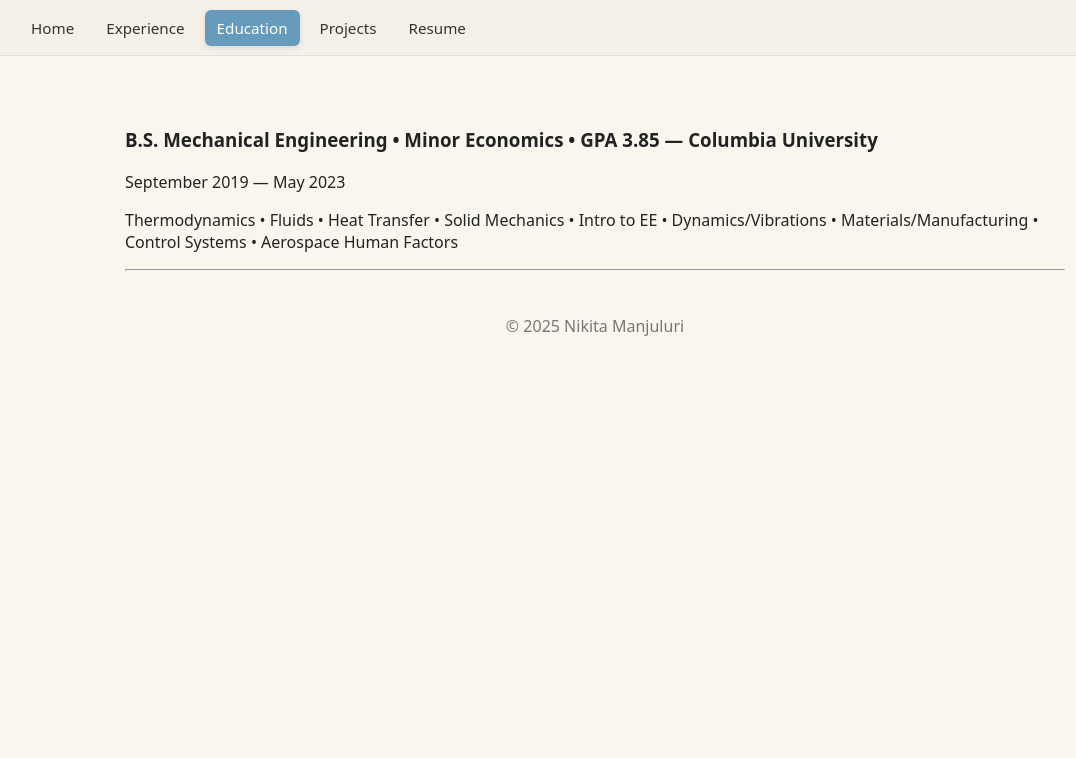
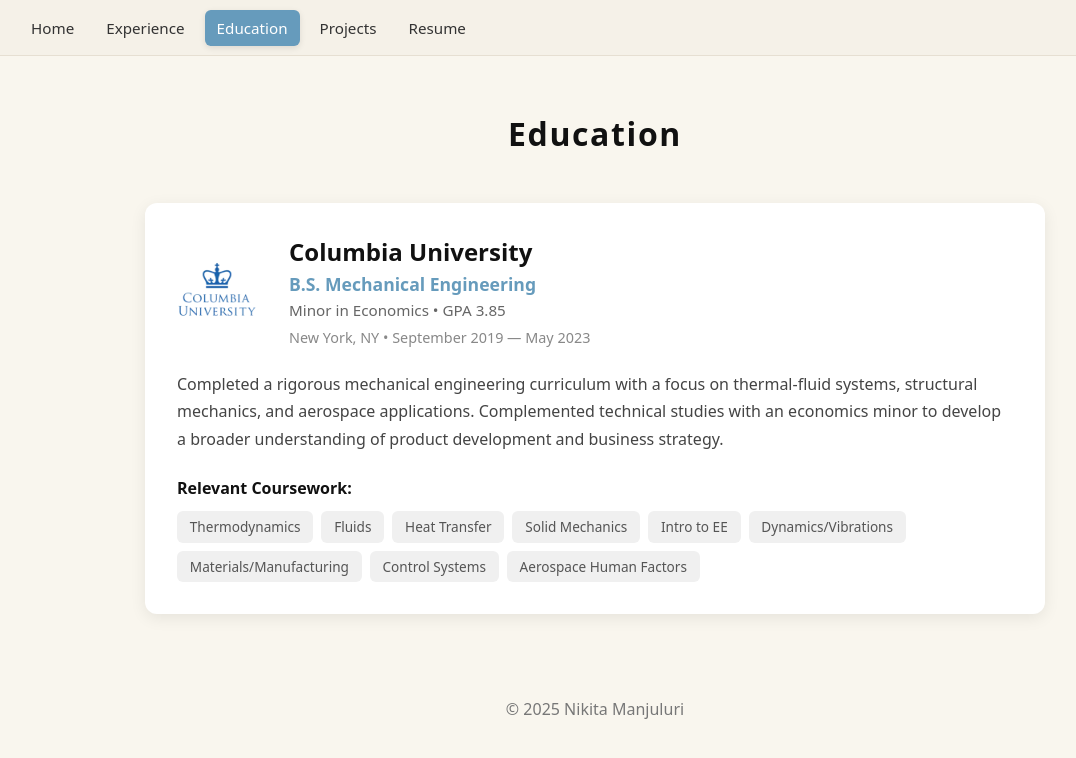
Before and after one commit to nikitamanjuluri/nikitamanjuluri.github.io, a Jekyll site: the page built from education.md, in a window 1280 px wide. Shown: the top 758 px of the page, without its empty margins (45-1121 px from the left). Built offline with Jekyll 4.4.1, drawn with Linux system fonts in a browser that asks for light colours.

Commit message:
Final changes.

```diff
--- a/_config.yml
+++ b/_config.yml
@@ -19,7 +19,7 @@
 # in the templates via {{ site.myvariable }}.
 
 title: "Nikita Manjuluri — Mechanical Engineer"
-email: your-email@example.com
+email: nikitamanjuluri@gmail.com
 description: >-
   Mechanical engineer specializing in CAD, prototyping, FEA and product development.
 baseurl: "" # the subpath of your site, e.g. /blog
@@ -32,6 +32,7 @@ author:
   name: "Nikita Manjuluri"
   role: "Mechanical Engineer"
   profile_image: "/assets/images/banner_vertical.webp"
+  linkedin: "https://www.linkedin.com/in/nikita-manjuluri/"
 
 # Build settings
 theme: minima
@@ -65,7 +66,7 @@ navigation:
 
 
 # Optional resume link (put your Google Drive / public resume URL here)
-resume_link: ""
+resume_link: "https://drive.google.com/file/d/1NO99FK1rzoR0a6B7dXmYPzafpUxapDCt/view?usp=sharing"
 
 defaults:
   - scope:
--- a/_data/experience.yml
+++ b/_data/experience.yml
@@ -53,7 +53,21 @@ work:
       - Designed and prototyped lightweight, carbon fiber version of payload for testing purposes
 
 education:
-  - degree: "B.S. Mechanical Engineering • Minor Economics • GPA 3.85"
+  - degree: "B.S. Mechanical Engineering"
+    minor: "Minor in Economics"
+    gpa: "3.85"
     school: "Columbia University"
+    location: "New York, NY"
     dates: "September 2019 — May 2023"
-    details: "Thermodynamics • Fluids • Heat Transfer • Solid Mechanics • Intro to EE • Dynamics/Vibrations • Materials/Manufacturing • Control Systems • Aerospace Human Factors"
+    logo: "/assets/images/experience/Columbia_logo-200w.webp"
+    description: "Completed a rigorous mechanical engineering curriculum with a focus on thermal-fluid systems, structural mechanics, and aerospace applications. Complemented technical studies with an economics minor to develop a broader understanding of product development and business strategy."
+    coursework:
+      - "Thermodynamics"
+      - "Fluids"
+      - "Heat Transfer"
+      - "Solid Mechanics"
+      - "Intro to EE"
+      - "Dynamics/Vibrations"
+      - "Materials/Manufacturing"
+      - "Control Systems"
+      - "Aerospace Human Factors"
--- a/_layouts/home.html
+++ b/_layouts/home.html
@@ -51,7 +51,8 @@
         <div class="home-contact">
           <p>
             {% if site.email %}<a href="mailto:{{ site.email }}">{{ site.email }}</a>{% endif %}
-            {% if site.resume_link %}{% if site.email %} · {% endif %}<a href="{{ site.resume_link }}">Resume</a>{% endif %}
+            {% if site.author.linkedin %}{% if site.email %} · {% endif %}<a href="{{ site.author.linkedin }}" target="_blank">LinkedIn</a>{% endif %}
+            {% if site.resume_link %}{% if site.email or site.author.linkedin %} · {% endif %}<a href="{{ site.resume_link }}">Resume</a>{% endif %}
           </p>
         </div>
 
--- a/education.md
+++ b/education.md
@@ -1,15 +1,38 @@
 ---
-layout: home
+layout: experience
 title: Education
 permalink: /education/
 ---
 
+<h2 style="text-align: center; font-size: 2rem; margin-bottom: 3rem; font-weight: 700;">Education</h2>
+
 {% for ed in site.data.experience.education %}
-### {{ ed.degree }} — {{ ed.school }}
+<div style="max-width: 900px; margin: 0 auto 3rem auto; padding: 2rem; background: white; border-radius: 12px; box-shadow: 0 4px 16px rgba(0,0,0,0.08);">
+  <div style="display: flex; align-items: center; gap: 2rem; margin-bottom: 1.5rem;">
+    {% if ed.logo %}
+    <img src="{{ ed.logo }}" alt="{{ ed.school }}" style="width: 80px; height: 80px; object-fit: contain;">
+    {% endif %}
+    <div style="flex: 1;">
+      <h3 style="margin: 0 0 0.25rem 0; font-size: 1.5rem; color: #111;">{{ ed.school }}</h3>
+      <p style="margin: 0.25rem 0; font-size: 1.1rem; color: #669bbc; font-weight: 600;">{{ ed.degree }}</p>
+      {% if ed.minor %}<p style="margin: 0.25rem 0; font-size: 0.95rem; color: #666;">{{ ed.minor }} • GPA {{ ed.gpa }}</p>{% endif %}
+      <p style="margin: 0.5rem 0 0 0; font-size: 0.9rem; color: #888;">{{ ed.location }} • {{ ed.dates }}</p>
+    </div>
+  </div>
 
-{{ ed.dates }}
+  {% if ed.description %}
+  <p style="line-height: 1.7; color: #444; margin-bottom: 1.5rem;">{{ ed.description }}</p>
+  {% endif %}
 
-{{ ed.details }}
-
----
+  {% if ed.coursework %}
+  <div>
+    <h4 style="font-size: 1rem; color: #111; margin-bottom: 0.75rem; font-weight: 600;">Relevant Coursework:</h4>
+    <div style="display: flex; flex-wrap: wrap; gap: 0.5rem;">
+      {% for course in ed.coursework %}
+      <span style="background: #f0f0f0; padding: 0.4rem 0.8rem; border-radius: 6px; font-size: 0.85rem; color: #555;">{{ course }}</span>
+      {% endfor %}
+    </div>
+  </div>
+  {% endif %}
+</div>
 {% endfor %}
```
Also changed, not shown: index.md (+5 -1 lines), resume.md (+13 -5 lines), assets/images/experience/Columbia_logo-200w.webp (added), assets/images/experience/Columbia_logo-400w.webp (added), assets/images/experience/Columbia_logo-600w.webp (added), assets/images/projects/nikitaprints/car-printed.png (deleted), assets/images/projects/nikitaprints/car.png (deleted), assets/images/projects/nikitaprints/crown-printed.png (deleted), assets/images/projects/nikitaprints/crown.png (deleted), assets/images/projects/nikitaprints/vase-printed.png (deleted), assets/images/projects/nikitaprints/vase.png (deleted), assets/images/projects/rocketry/rocketry-1.png (deleted), assets/images/projects/rocketry/rocketry-2.png (deleted), assets/images/projects/three-bar-linkage/three-bar-cad.png (deleted), 1 more files.
